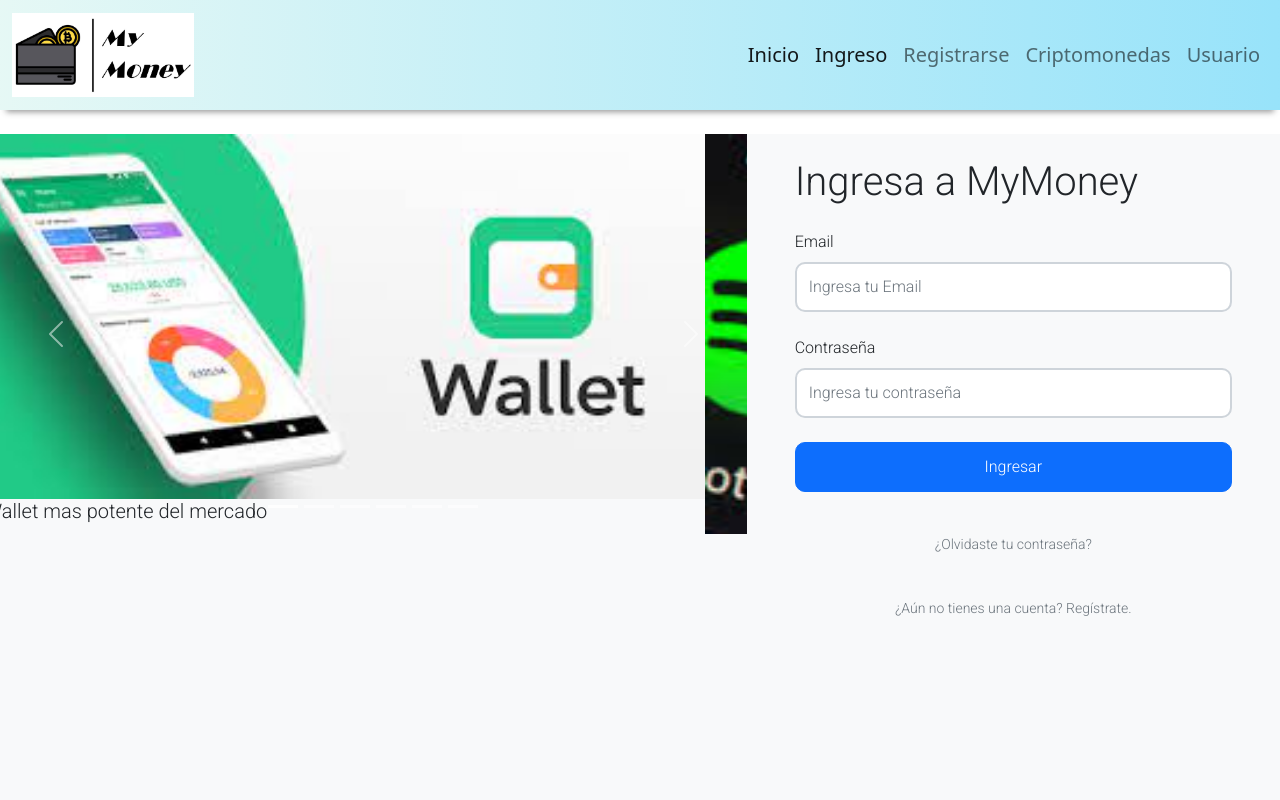
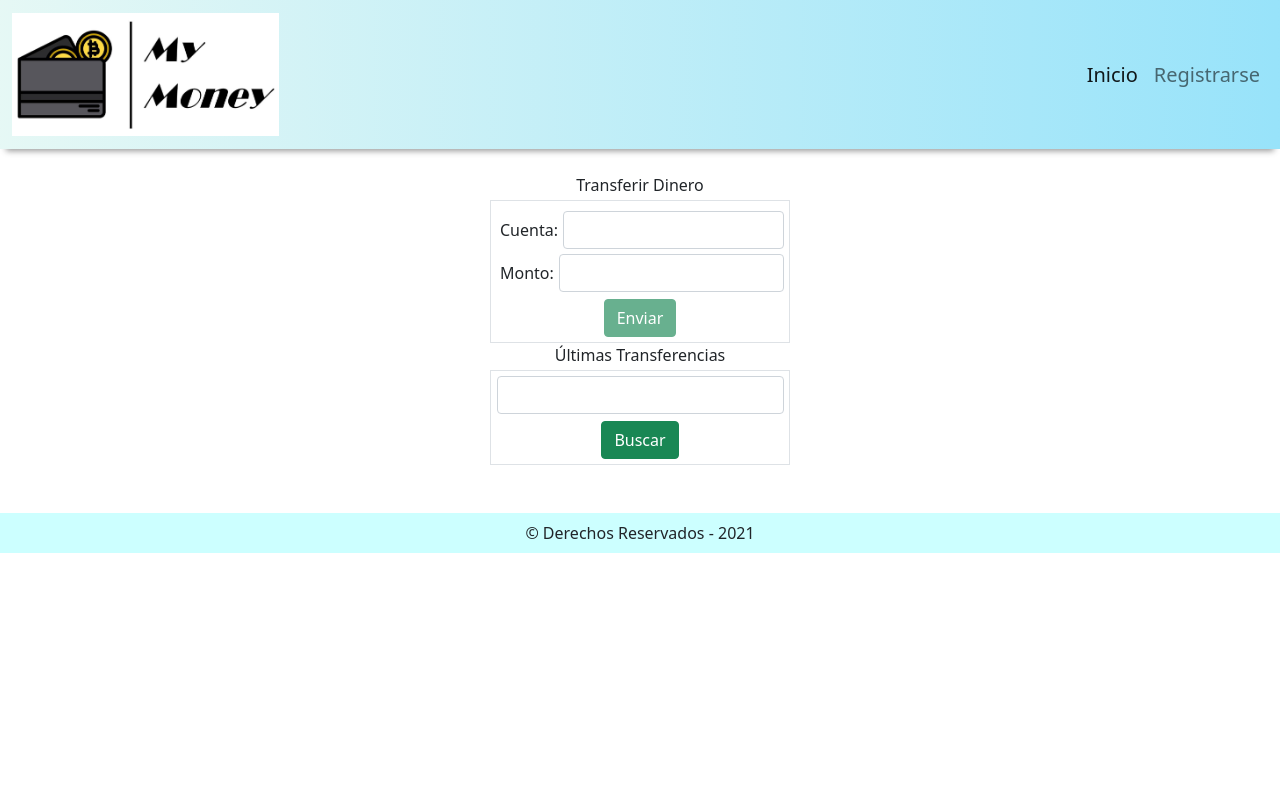
Before and after one commit to classroomMisiones/Proyecto-FS-Misiones-Grupo-1, an Angular app: page /transferirpesos in a window 1280 px wide. Shown: the top 800 px of the page. Built offline with nearby package versions, Linux system fonts and the light colour scheme.

Commit message:
Ruteo entre todas las pantallas.
Falta un botón para cerrar sesión.

```diff
--- a/src/app/Inicio/modulo-pesos/modulo-pesos.component.html
+++ b/src/app/Inicio/modulo-pesos/modulo-pesos.component.html
@@ -13,8 +13,8 @@
                         </div>
                     </div>
                 </div>
-                <div class="mt-2">
-                    <button class="btn btn-primary rounded-pill">Transferir Dinero</button>
+                <div class="mt-2" >
+                    <button class="btn btn-primary rounded-pill" [routerLink]="['/transferirpesos']">Transferir Dinero</button>
                 </div>
 
             </div>
--- a/src/app/app.component.html
+++ b/src/app/app.component.html
@@ -1,23 +1,12 @@
-
-
-<app-navbar></app-navbar>
+<app-navbar
+[registro]="registro"
+[inicio]="inicio"
+[cripto]="cripto"
+[misaldo]="misaldo"
+[usuario]="usuario"></app-navbar>
 <!--Navbar dejar primero-->
 
-<!-- <app-registration-form></app-registration-form> -->
-<app-login></app-login>
-<!-- <app-vender-cripto-moneda></app-vender-cripto-moneda> -->
-<!--<app-inicio-cripto></app-inicio-cripto>-->
-<!--app-compra-cripto></app-compra-cripto>-->
-<!-- <app-modulo-pesos></app-modulo-pesos> -->
-<!-- Modulos Registro Usuario y modulo Login -->
-<!--<app-registration-form></app-registration-form>-->
-<!-- <app-login></app-login> -->
-<!-- <app-perfil-usuario></app-perfil-usuario> -->
-<!-- <app-vender-cripto-moneda></app-vender-cripto-moneda> -->
-<!-- <app-modulo-pesos></app-modulo-pesos> -->
-<!-- <app-transferir-pesos></app-transferir-pesos>
-<br>
-<app-ultimas-transferencias-pesos></app-ultimas-transferencias-pesos> -->
+<router-outlet></router-outlet>
 
 <!--Footer dejar al final-->
 <app-footer></app-footer>
--- a/src/app/app.component.ts
+++ b/src/app/app.component.ts
@@ -1,10 +1,55 @@
-import { Component } from '@angular/core';
+import { Component, OnInit } from '@angular/core';
+import { NavigationStart, Router } from '@angular/router';
 
 @Component({
   selector: 'app-root',
   templateUrl: './app.component.html',
   styleUrls: ['./app.component.css']
 })
-export class AppComponent {
+
+
+export class AppComponent implements OnInit{
   title = 'mymoney';
+
+  registro = true
+  inicio = true
+  cripto = false
+  misaldo = false
+  usuario = false
+  rutaActual = ""
+
+  constructor(private router: Router) {}
+
+  ngOnInit() {
+    this.router.events.subscribe(event => {
+      if (event instanceof NavigationStart) {
+        this.determinarEstado(event.url)
+      }
+    })
+  }
+
+  determinarEstado(urlActual: string) {
+    switch (urlActual) {
+      case '/registro':
+        this.registro = false
+        this.misaldo = false
+        this.cripto = false
+        this.usuario = false
+        this.inicio = true
+        break;
+      case '/':
+        this.inicio = true
+        this.registro = true
+        this.cripto = false
+        this.misaldo = false
+        this.usuario = false
+        break;
+      case '/modulopesos':
+        this.inicio = false
+        this.registro = false
+        this.cripto = true
+        this.usuario = true
+        this.misaldo = true
+    }
+  }
 }
--- a/src/app/app.module.ts
+++ b/src/app/app.module.ts
@@ -17,8 +17,19 @@
 import { UltimasTransferenciasPesosComponent } from './modulo-pesos/ultimas-transferencias-pesos/ultimas-transferencias-pesos.component';
 import { InicioCriptoComponent } from './inicioCriptomeda/inicio-cripto/inicio-cripto.component';
 import { CompraCriptoComponent } from './compra-cripto/compra-cripto.component';
+import { RouterModule, Routes } from '@angular/router';
 
 
+const appRoutes: Routes = [
+  { path: '', component: LoginComponent  },
+  { path: 'registro', component: RegistrationFormComponent },
+  { path: 'modulopesos', component: ModuloPesosComponent },
+  { path: 'modulocripto', component: InicioCriptoComponent },
+  { path: 'usuario', component: PerfilUsuarioComponent },
+  { path: 'transferirpesos', component: TransferirPesosComponent },
+  { path: 'comprarcripto', component: CompraCriptoComponent },
+  { path: 'vendercripto', component: VenderCriptoMonedaComponent }
+];
 
 @NgModule({
   declarations: [
@@ -38,8 +49,8 @@
   ],
   imports: [
     BrowserModule,
-    ReactiveFormsModule
-
+    ReactiveFormsModule,
+    RouterModule.forRoot(appRoutes)
   ],
   providers: [],
   bootstrap: [AppComponent]
--- a/src/app/inicioCriptomeda/inicio-cripto/inicio-cripto.component.html
+++ b/src/app/inicioCriptomeda/inicio-cripto/inicio-cripto.component.html
@@ -14,8 +14,8 @@
                 </div>
             </div>
             <div class="mt-2">
-                <button class="btn btn-primary rounded-pill">Comprar</button>
-                <button class="btn btn-primary rounded-pill">Vender</button>
+                <button class="btn btn-primary rounded-pill" [routerLink]="['/comprarcripto']">Comprar</button>
+                <button class="btn btn-primary rounded-pill" [routerLink]="['/vendercripto']">Vender</button>
                 <button class="btn btn-primary rounded-pill">Comision</button>
             </div>
             </div>
--- a/src/app/modulo-pesos/transferir-pesos/transferir-pesos.component.html
+++ b/src/app/modulo-pesos/transferir-pesos/transferir-pesos.component.html
@@ -35,5 +35,6 @@
         </div>
     </form>
 
+</div>
 
-</div>
+<app-ultimas-transferencias-pesos></app-ultimas-transferencias-pesos>
--- a/src/app/navbarFooter/navbar/navbar.component.html
+++ b/src/app/navbarFooter/navbar/navbar.component.html
@@ -1,7 +1,10 @@
 <div class="container-fluid-md">
   <nav class=" gradient-custom navbar-expand-sm  navbar-expand-lg navbar navbar-light justify-content-star p2 mb-4" style="background-color: #ccffff;">
     <div class="container-fluid ">
-        <a href="#">
+        <a *ngIf="misaldo"  routerLink="modulopesos">
+        <img class="navbar-brand w-25" src="../../../assets/logoMyMoney.jpg" alt="">
+        </a>
+        <a *ngIf="inicio"  routerLink="/">
         <img class="navbar-brand w-25" src="../../../assets/logoMyMoney.jpg" alt="">
         </a>
 
@@ -12,11 +15,11 @@
         <div class="contenedor d-flex aling-items-start">
           <div class="collapse navbar-collapse" id="navbarNavAltMarkup">
             <div class="navbar-nav">
-              <a class="nav-link active fs-5 " *ngIf="true" aria-current="page" href="#">Inicio</a>
-              <a class="nav-link active fs-5 " *ngIf="true" aria-current="page" href="#">Ingreso</a>
-              <a class="nav-link fs-5" *ngIf="true" href="#">Registrarse</a>
-              <a class="nav-link fs-5" *ngIf="true" href="#">Criptomonedas</a>
-              <a class="nav-link fs-5" *ngIf="true" href="#">Usuario</a>
+              <a class="nav-link active fs-5 " *ngIf="inicio" aria-current="page" routerLink="/">Inicio</a>
+              <a class="nav-link fs-5" *ngIf="misaldo" routerLink="modulopesos">MiSaldo</a>
+              <a class="nav-link fs-5" *ngIf="registro" routerLink="registro">Registrarse</a>
+              <a class="nav-link fs-5" *ngIf="cripto" routerLink="modulocripto">Criptomonedas</a>
+              <a class="nav-link fs-5" *ngIf="usuario" routerLink="usuario">Usuario</a>
             </div>
         </div>
 
--- a/src/app/usuario/login/login.component.html
+++ b/src/app/usuario/login/login.component.html
@@ -50,7 +50,7 @@
         </div>
     <div class="col-lg-5 d-flex flex-column min-vh-100">
         <div class="px-lg-5 py-lg-4 p-4 w-100 aling-self-center">
-            <h1 class="font-weight-bold mb-4">Ingresa a MyMoney</h1>
+            <h1 class="font-weight-bold mb-4">Ingresá a MyMoney</h1>
             <form>
                 <div class="mb-4">
                   <label for="exampleInputEmail1" class="form-label font-weight-bold">Email</label>
@@ -62,7 +62,7 @@
                   <input type="password" class="form-control border-2" placeholder="Ingresa tu contraseña" required id="exampleInputPassword1">
                 </div>
 
-                <button type="submit" class="mb-4 btn btn-primary w-100">Ingresar</button>
+                <button type="submit" class="mb-4 btn btn-primary w-100" routerLink="modulopesos">Ingresar</button>
 
                 <div class="text-center px-lg-5 pt-lg-3 pb-lg-4 p-4 ">
                     <a href="#" id="recuperarContraseña" class=" form-text  text-decoration-none mb-2" > ¿Olvidaste tu contraseña?</a>
```
Also changed, not shown: src/app/navbarFooter/navbar/navbar.component.ts (+7 -1 lines).
